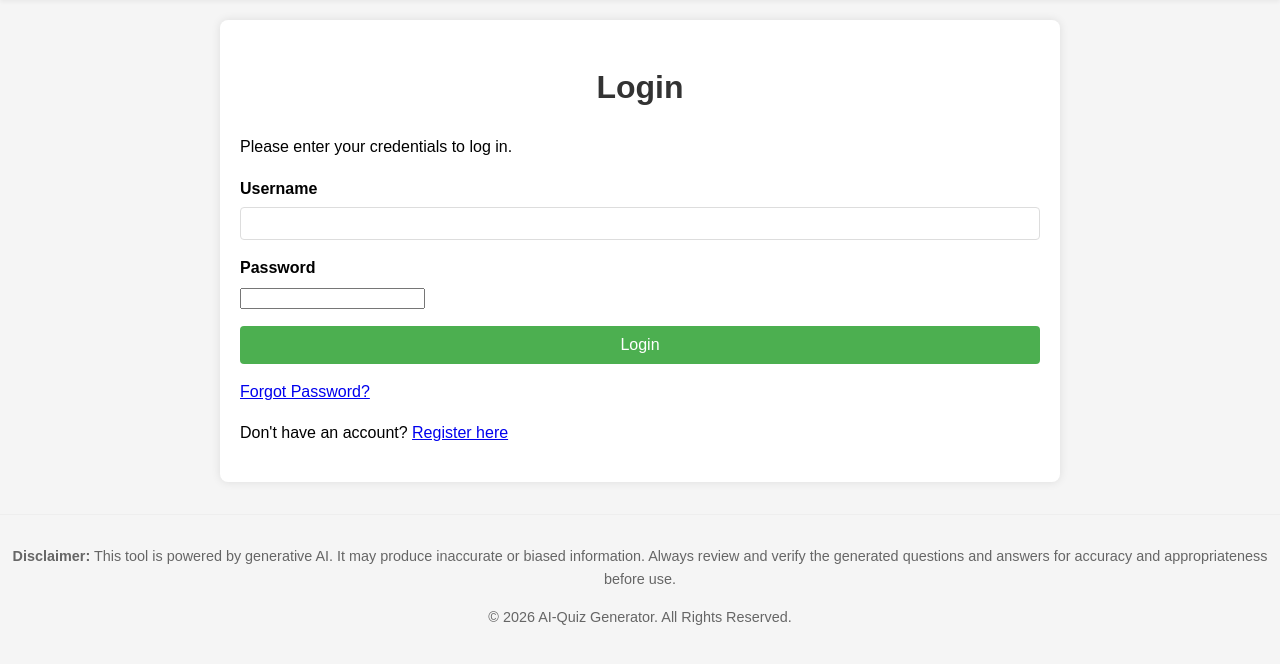
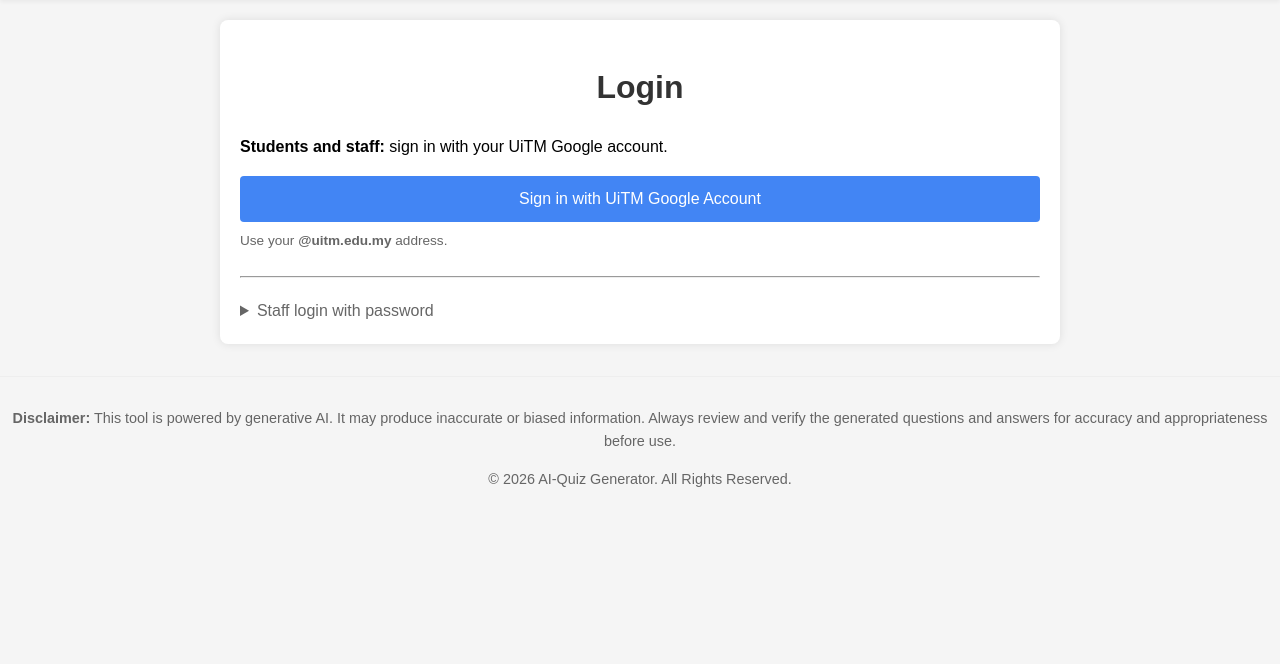
Before and after one commit to khairulas/aiquiz, a Flask app: page /login in a window 1280 px wide. Shown: the part 97-761 px from the top of the page. Run offline with Flask 3, Linux system fonts and the light colour scheme; parts of the project's set-up code (start-up, migrations or seed data) failed here and were passed over; some libraries are stand-ins or nearby versions.

Commit message:
feat: UiTM Google sign-in with role classification

```diff
--- a/app.py
+++ b/app.py
@@ -12,6 +12,11 @@ import os
 import time
 #from datetime import datetime, timezone
 from collections import defaultdict
+import re
+import csv
+from functools import wraps
+from flask_session import Session
+from authlib.integrations.flask_client import OAuth
 
 
 # --- Standard Library Imports First ---
@@ -107,6 +112,35 @@ logging.basicConfig(
 
 # --- Load Configurations ---
 app.config['SECRET_KEY'] = os.getenv('FLASK_SECRET_KEY', 'a_default_secret_key_for_development')
+# --- Server-side sessions ---
+app.config['SESSION_TYPE'] = 'filesystem'
+app.config['SESSION_FILE_DIR'] = os.path.join(BASE_DIR, '.flask_session')
+app.config['SESSION_PERMANENT'] = False
+app.config['SESSION_USE_SIGNER'] = True
+app.config['SESSION_COOKIE_SAMESITE'] = 'Lax'
+app.config['SESSION_COOKIE_HTTPONLY'] = True
+Session(app)
+
+# --- UiTM identity configuration ---
+UITM_DOMAIN = os.getenv('UITM_EMAIL_DOMAIN', 'uitm.edu.my')
+app.config['UITM_DOMAIN'] = UITM_DOMAIN
+MATRIC_PATTERN = re.compile(r'^\d{10}$')
+ALLOWED_LECTURERS = [
+    e.strip().lower()
+    for e in os.getenv('ALLOWED_LECTURER_EMAILS', '').split(',')
+    if e.strip()
+]
+
+
+def classify_email(email):
+    """Return (role, matric_no) for a UiTM address, or (None, None) if not UiTM."""
+    email = (email or '').lower().strip()
+    if not email.endswith('@' + UITM_DOMAIN):
+        return None, None
+    local = email.split('@')[0]
+    if MATRIC_PATTERN.match(local):
+        return 'student', local
+    return 'lecturer', None
 
 # Database Configuration
 # --- Firebase Admin SDK Initialization ---
@@ -164,6 +198,16 @@ if GEMINI_API_KEY:
 # ==============================================================================
 
 csrf = CSRFProtect(app)
+
+oauth = OAuth(app)
+google_oauth = oauth.register(
+    name='google',
+    client_id=os.getenv('GOOGLE_OAUTH_CLIENT_ID'),
+    client_secret=os.getenv('GOOGLE_OAUTH_CLIENT_SECRET'),
+    server_metadata_url='https://accounts.google.com/.well-known/openid-configuration',
+    client_kwargs={'scope': 'openid email profile'}
+)
+
 mail = Mail(app)
 login_manager = LoginManager()
 login_manager.init_app(app)
@@ -176,17 +220,38 @@ login_manager.login_view = 'login'
 # This class is now a simple "Plain Old Python Object"
 # It's not tied to a database, we just use it to hold data
 class User(UserMixin):
-    def __init__(self, id, username, email, password_hash):
+    def __init__(self, id, email, role='lecturer', username=None,
+                 password_hash=None, full_name=None, matric_no=None):
         self.id = id
+        self.email = email
+        self.role = role or 'lecturer'
         self.username = username
-        self.email = email
         self.password_hash = password_hash
-
-    # We can keep these helper methods!
+        self.full_name = full_name
+        self.matric_no = matric_no
+
+    @property
+    def is_student(self):
+        return self.role == 'student'
+
+    @property
+    def is_lecturer(self):
+        return self.role == 'lecturer'
+
+    @property
+    def display_name(self):
+        return self.full_name or self.username or self.email
+
+    @property
+    def has_password(self):
+        return bool(self.password_hash)
+
     def set_password(self, password):
         self.password_hash = generate_password_hash(password, method='pbkdf2:sha256')
 
     def check_password(self, password):
+        if not self.password_hash:
+            return False
         return check_password_hash(self.password_hash, password)
 
     def get_reset_token(self, expires_sec=3600):
@@ -213,17 +278,43 @@ def load_user(user_id):
         doc = db.collection('users').document(user_id).get()
         if not doc.exists:
             return None
-
         data = doc.to_dict()
         return User(
             id=doc.id,
+            email=data.get('email'),
+            role=data.get('role', 'lecturer'),   # legacy docs → lecturer
             username=data.get('username'),
-            email=data.get('email'),
-            password_hash=data.get('password_hash')
+            password_hash=data.get('password_hash'),
+            full_name=data.get('full_name'),
+            matric_no=data.get('matric_no')
         )
     except Exception as e:
         app.logger.error(f"Error loading user {user_id}: {e}")
         return None
+
+def lecturer_required(f):
+    @wraps(f)
+    def decorated(*args, **kwargs):
+        if not current_user.is_authenticated:
+            return redirect(url_for('login', next=request.url))
+        if not current_user.is_lecturer:
+            flash("That page is for lecturers.", 'danger')
+            return redirect(url_for('student_dashboard'))
+        return f(*args, **kwargs)
+    return decorated
+
+
+def student_required(f):
+    @wraps(f)
+    def decorated(*args, **kwargs):
+        if not current_user.is_authenticated:
+            session['post_login_redirect'] = request.url
+            return redirect(url_for('login'))
+        if not current_user.is_student:
+            flash("That page is for students.", 'danger')
+            return redirect(url_for('index'))
+        return f(*args, **kwargs)
+    return decorated
 
 # ==============================================================================
 # 5. HELPER FUNCTIONS
@@ -675,62 +766,9 @@ def save_questions():
 # --- Authentication and User Management Routes ---
 @app.route('/register', methods=['GET', 'POST'])
 def register():
-    if request.method == 'POST':
-        username = request.form.get('username')
-        email = request.form.get('email')
-        password = request.form.get('password')
-        confirm_password = request.form.get('confirm_password')
-
-        if not request.form.get('agree_terms'):
-            flash('You must agree to the Terms of Use and Privacy Policy to create an account.', 'danger')
-            return redirect(url_for('register'))
-
-        # Check if username exists
-        users_ref = db.collection('users').where('username', '==', username).limit(1)
-
-        # ✅ FIX 1: Convert the stream to a list before checking length
-        if len(list(users_ref.stream())) > 0:
-            flash('Username already exists. Please choose a different one.', 'danger')
-            return redirect(url_for('register'))
-
-        # Check if email exists
-        users_ref_email = db.collection('users').where('email', '==', email).limit(1)
-
-        # ✅ FIX 2: Convert the stream to a list before checking length
-        if len(list(users_ref_email.stream())) > 0:
-            flash('Email address is already registered.', 'danger')
-            return redirect(url_for('register'))
-
-        if password != confirm_password:
-            flash('Passwords do not match. Please try again.', 'danger')
-            return redirect(url_for('register'))
-
-        if len(password) < 8:
-            flash('Password must be at least 8 characters long.', 'danger')
-            return redirect(url_for('register'))
-
-        # Create a new user object (but not from a model)
-        new_user_data = {
-            'username': username,
-            'email': email,
-            'password_hash': generate_password_hash(password, method='pbkdf2:sha256')
-        }
-
-        # Add the new user to the 'users' collection
-        # Firestore will auto-generate an ID
-        doc_ref = db.collection('users').add(new_user_data)
-
-        app.logger.info(f"New user registered: '{username}'")
-        flash('Account created successfully! You are now logged in.', 'success')
-
-        # Manually create a User object to log them in
-        # doc_ref[1].id is the ID of the new document
-        user_obj = User(id=doc_ref[1].id, **new_user_data)
-        login_user(user_obj)
-        return redirect(url_for('index'))
-
-    csrf_token = generate_csrf()
-    return render_template('register.html', csrf_token=csrf_token)
+    flash("Registration is now through your UiTM Google account. "
+          "Please use the sign-in button.", 'info')
+    return redirect(url_for('login'))
 
 ## --- Login Route ---
 @app.route('/login', methods=['GET', 'POST'])
@@ -768,6 +806,90 @@ def login():
 
     csrf_token = generate_csrf()
     return render_template('login.html', csrf_token=csrf_token)
+
+@app.route('/login/google')
+def login_google():
+    next_url = request.args.get('next')
+    if next_url:
+        session['post_login_redirect'] = next_url
+    if app.debug:
+        redirect_uri = url_for('google_auth_callback', _external=True)
+    else:
+        redirect_uri = url_for('google_auth_callback', _external=True, _scheme='https')
+    return google_oauth.authorize_redirect(redirect_uri, hd=UITM_DOMAIN)
+
+@app.route('/auth/google/callback')
+def google_auth_callback():
+    try:
+        token = google_oauth.authorize_access_token()
+    except Exception as e:
+        app.logger.warning(f"OAuth exchange failed: {e}")
+        flash("Sign-in failed. Please try again.", 'danger')
+        return redirect(url_for('login'))
+
+    userinfo = token.get('userinfo') or {}
+    email = (userinfo.get('email') or '').lower().strip()
+    verified = userinfo.get('email_verified', False)
+    full_name = (userinfo.get('name') or '').strip()
+
+    if not verified:
+        flash("Your Google account email is not verified.", 'danger')
+        return redirect(url_for('login'))
+
+    role, matric_no = classify_email(email)
+    if role is None:
+        app.logger.warning(f"Rejected non-UiTM sign-in: {email}")
+        flash(f"Please sign in with your UiTM email (@{UITM_DOMAIN}).", 'danger')
+        return redirect(url_for('login'))
+
+    matches = list(db.collection('users').where('email', '==', email).stream())
+    if len(matches) > 1:
+        app.logger.error(f"DUPLICATE EMAIL in users: {email} ({[m.id for m in matches]})")
+    existing = matches[:1]
+
+    if role == 'lecturer' and not existing and email not in ALLOWED_LECTURERS:
+        app.logger.warning(f"Unapproved staff sign-in attempt: {email}")
+        flash("Your staff account is not approved for this tool yet. "
+              "Please contact the administrator.", 'warning')
+        return redirect(url_for('login'))
+
+    if existing:
+        doc = existing[0]
+        data = doc.to_dict()
+        update = {'last_login': firestore.SERVER_TIMESTAMP}
+        if full_name and not data.get('full_name'):
+            update['full_name'] = full_name
+        if not data.get('role'):
+            update['role'] = role
+        if role == 'student' and not data.get('matric_no'):
+            update['matric_no'] = matric_no
+        db.collection('users').document(doc.id).update(update)
+
+        user_obj = User(
+            id=doc.id, email=email, role=data.get('role') or role,
+            username=data.get('username'), password_hash=data.get('password_hash'),
+            full_name=full_name or data.get('full_name'),
+            matric_no=data.get('matric_no') or matric_no
+        )
+    else:
+        new_data = {
+            'role': role, 'email': email, 'full_name': full_name,
+            'matric_no': matric_no, 'auth_provider': 'google',
+            'created_at': firestore.SERVER_TIMESTAMP,
+            'last_login': firestore.SERVER_TIMESTAMP
+        }
+        doc_ref = db.collection('users').add(new_data)[1]
+        user_obj = User(id=doc_ref.id, email=email, role=role,
+                        full_name=full_name, matric_no=matric_no)
+        app.logger.info(f"New {role} provisioned: {email}")
+
+    login_user(user_obj)
+    app.logger.info(f"{role.capitalize()} '{email}' logged in via Google.")
+
+    dest = session.pop('post_login_redirect', None)
+    if dest:
+        return redirect(dest)
+    return redirect(url_for('index'))
 
 @app.route('/logout')
 @login_required
--- a/templates/login.html
+++ b/templates/login.html
@@ -2,28 +2,36 @@
 
 {% block content %}
     <h1>Login</h1>
-    <p>Please enter your credentials to log in.</p>
 
-    <form method="POST" action="{{ url_for('login') }}">
+    <div style="margin-bottom: 25px;">
+        <p><strong>Students and staff:</strong> sign in with your UiTM Google account.</p>
+        <a href="{{ url_for('login_google') }}" class="btn"
+           style="background-color:#4285F4; display:block; text-align:center;">
+            Sign in with UiTM Google Account
+        </a>
+        <p style="font-size:0.85em; color:#666; margin-top:8px;">
+            Use your <strong>@{{ config.get('UITM_DOMAIN', 'uitm.edu.my') }}</strong> address.
+        </p>
+    </div>
+
+    <hr>
+
+    <details style="margin-top:20px;">
+        <summary style="cursor:pointer; color:#666;">Staff login with password</summary>
+        <form method="POST" action="{{ url_for('login') }}" style="margin-top:15px;">
             <input type="hidden" name="csrf_token" value="{{ csrf_token }}">
             <div class="form-group">
                 <label for="username">Username</label>
                 <input type="text" id="username" name="username" required>
             </div>
-
             <div class="form-group">
                 <label for="password">Password</label>
                 <input type="password" id="password" name="password" required>
             </div>
-
             <button type="submit">Login</button>
         </form>
-
-    <p class="auth-switch" style="margin-top: 15px;">
+        <p style="margin-top:10px;">
             <a href="{{ url_for('forgot_password') }}">Forgot Password?</a>
         </p>
-
-    <p class="auth-switch">
-        Don't have an account? <a href="{{ url_for('register') }}">Register here</a>
-    </p>
+    </details>
 {% endblock %}
```
Lines whose indentation alone changed are shown as unchanged.
